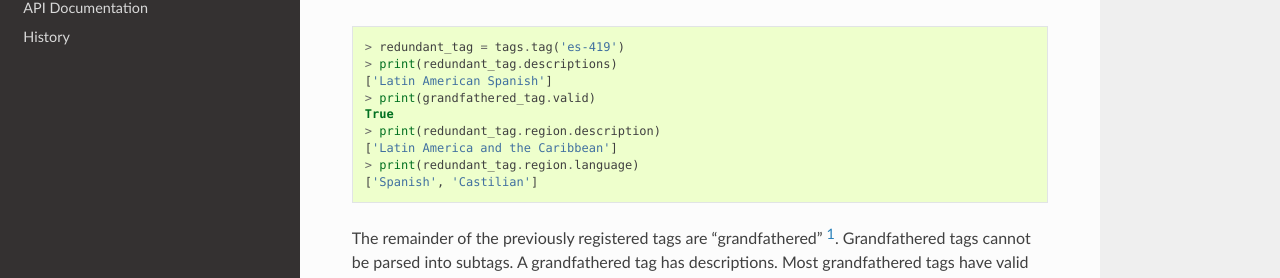
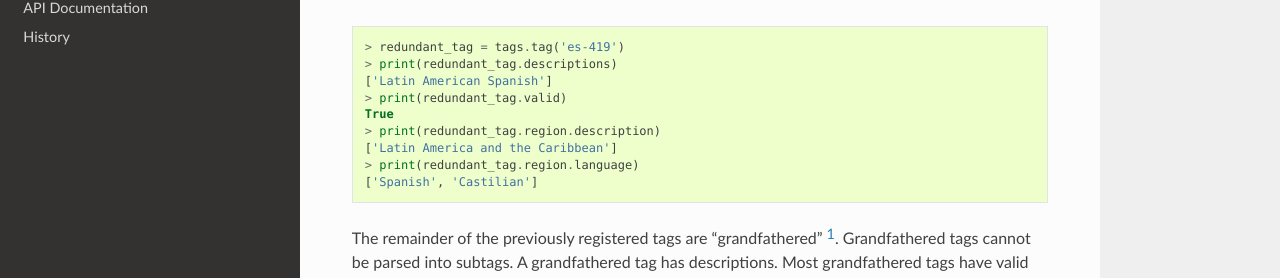
Before and after one commit to OnroerendErfgoed/language-tags, a Sphinx documentation site: the page built from docs/source/introduction.rst, in a window 1280 px wide and 900 px high, scrolled down 1099 px. Shown: the part 169-447 px from the top of the window. Built offline with Sphinx 7.4.7 and the Read the Docs theme 2.0.0, drawn with Linux system fonts in a browser that asks for light colours.

Commit message:
fix docs

```diff
--- a/docs/source/introduction.rst
+++ b/docs/source/introduction.rst
@@ -64,7 +64,7 @@ A redundant tag has descriptions and can have a preferred tag.
     > redundant_tag = tags.tag('es-419')
     > print(redundant_tag.descriptions)
     ['Latin American Spanish']
-    > print(grandfathered_tag.valid)
+    > print(redundant_tag.valid)
     True
     > print(redundant_tag.region.description)
     ['Latin America and the Caribbean']
```
